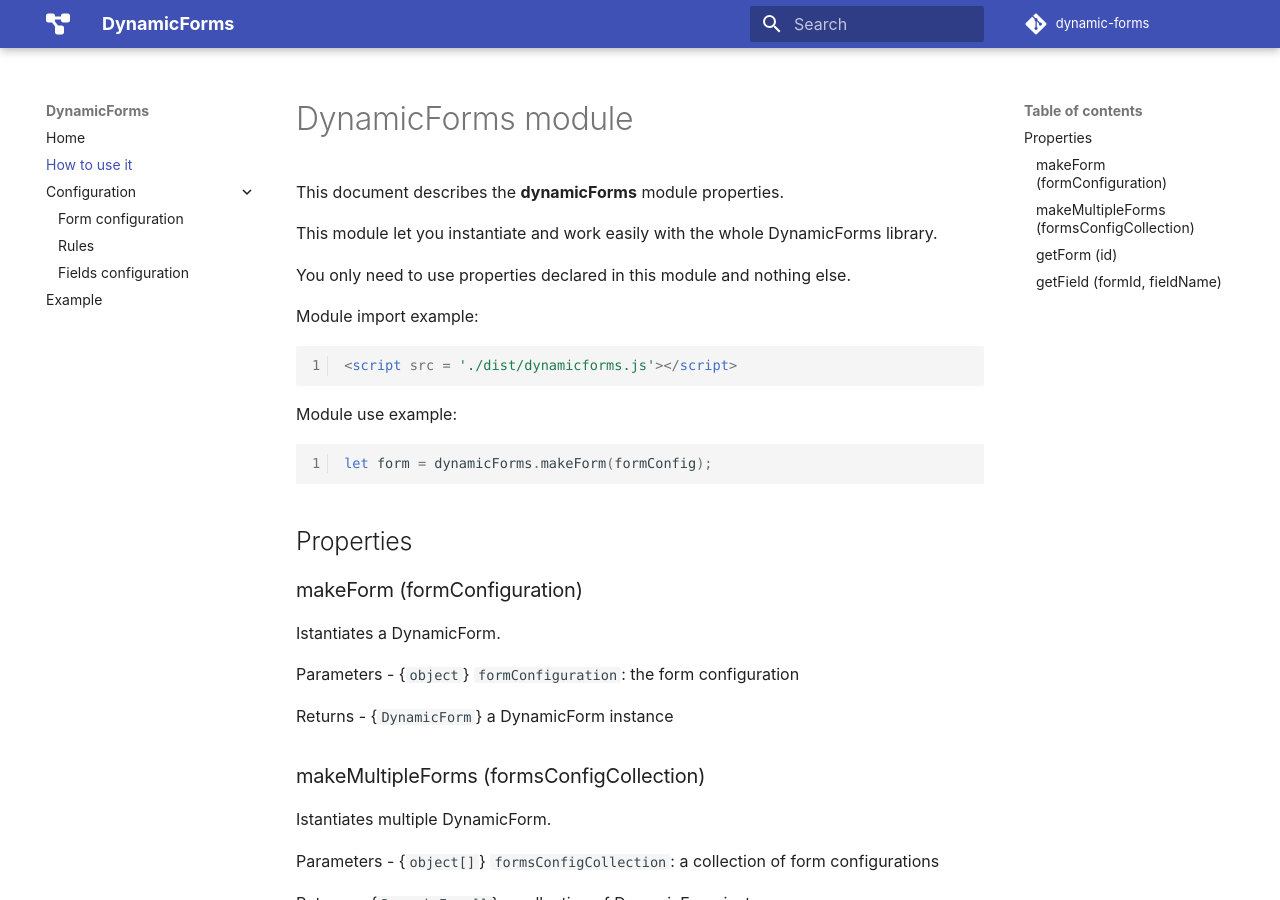
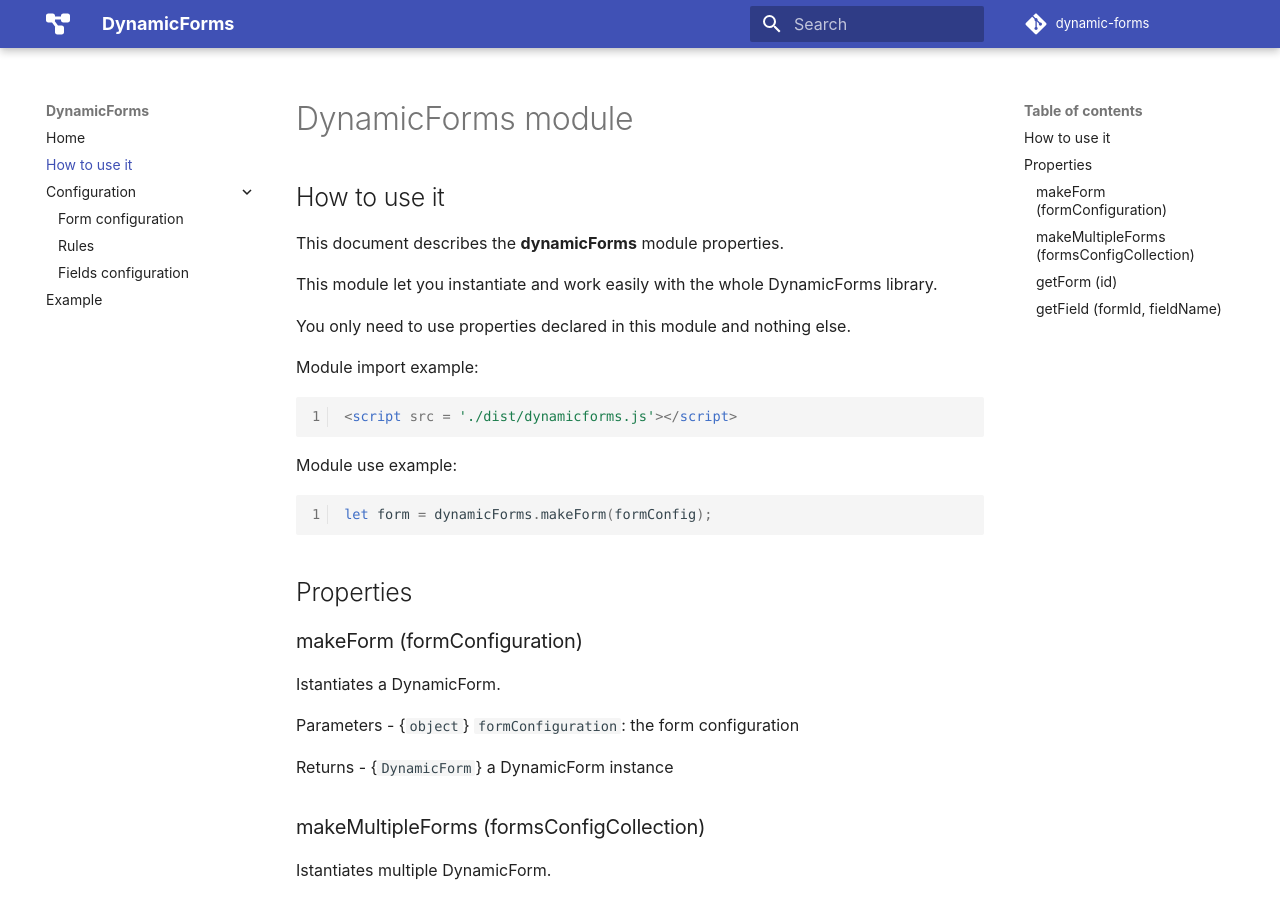
Before and after one commit to simomosi/dynamic-forms, an MkDocs documentation site: the page built from docs/dynamic-forms-module.md, in a window 1280 px wide and 900 px high. Built offline with MkDocs 1.6.1 and Material for MkDocs 9.7.7, drawn with Linux system fonts in a browser that asks for light colours; comment, search, counter and statistics services are not loaded.

Commit message:
Added section 'how to use it'

```diff
--- a/docs/dynamic-forms-module.md
+++ b/docs/dynamic-forms-module.md
@@ -1,4 +1,5 @@
 # DynamicForms module
+## How to use it
 This document describes the **dynamicForms** module properties.
 
 This module let you instantiate and work easily with the whole DynamicForms library.
```
